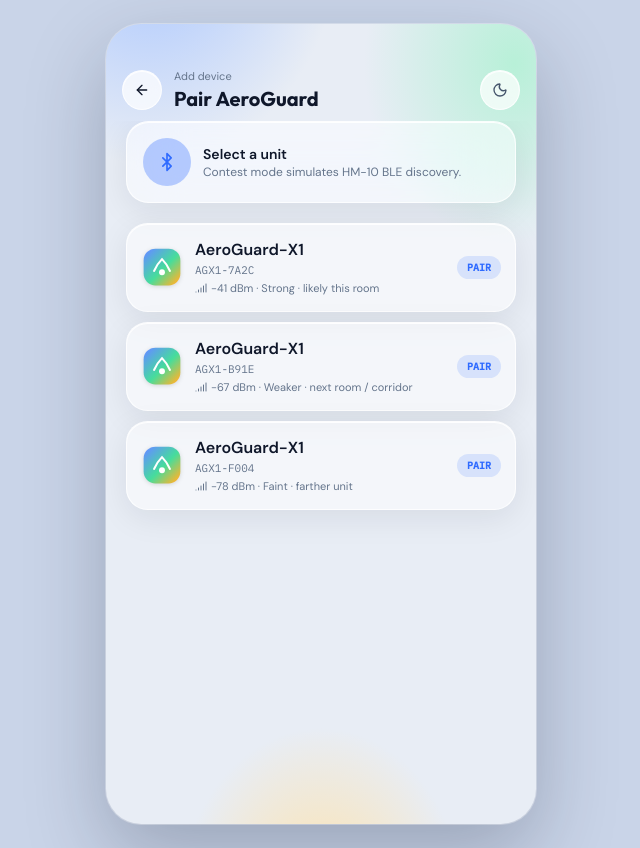
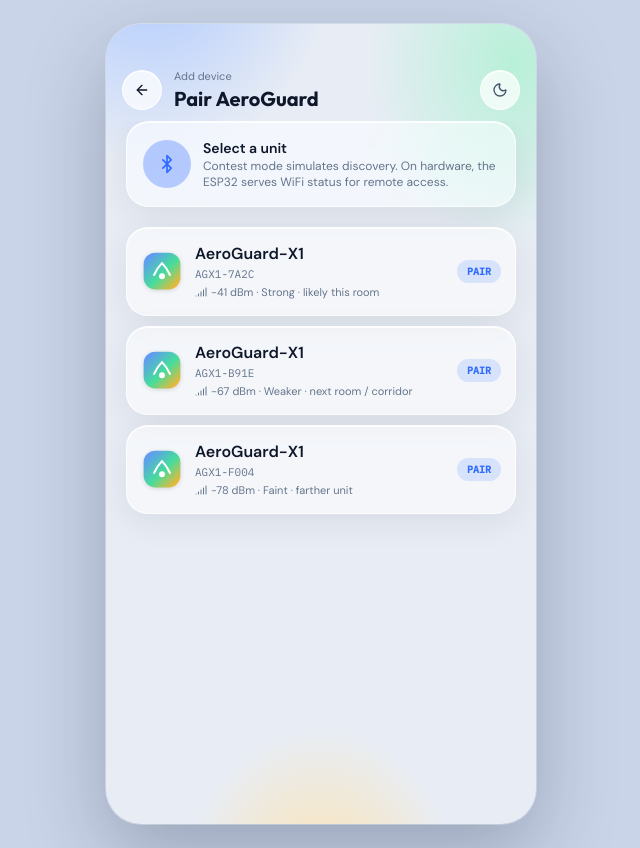
Before and after one commit to Just-LilG/AeroGuard-X1, a Next.js app in the folder companion/: page /pair in a window 1280 px wide. Shown: the whole page, without its empty margins (319-959 px from the left). Built offline with nearby package versions, Linux system fonts and the light colour scheme.

Commit message:
Use ESP32 WiFi bridge for remote app access

```diff
--- a/companion/src/app/d/[id]/device-hub-settings.tsx
+++ b/companion/src/app/d/[id]/device-hub-settings.tsx
@@ -112,10 +112,10 @@ export function DeviceTab({
       </div>
 
       <div className="glass rounded-[1.35rem] px-4 py-1">
-        <InfoRow icon={Radio} label="Link" value="Bluetooth (contest sim)" />
-        <InfoRow icon={Phone} label="GSM" value="SIM800L path" />
+        <InfoRow icon={Radio} label="Link" value="ESP32 WiFi (remote)" />
+        <InfoRow icon={Phone} label="GSM" value="SIM800L alerts" />
         <InfoRow icon={Flame} label="Sensors" value="Gas + flame" />
-        <InfoRow icon={Check} label="Firmware" value="AeroGuard-X1 v1" last />
+        <InfoRow icon={Check} label="Firmware" value="Uno + ESP32 bridge" last />
       </div>
 
       {!confirmRemove ? (
--- a/companion/src/app/pair/page.tsx
+++ b/companion/src/app/pair/page.tsx
@@ -68,7 +68,7 @@ export default function PairPage() {
               {scanning ? "Scanning nearby…" : "Select a unit"}
             </p>
             <p className="text-xs text-muted-foreground">
-              Contest mode simulates HM-10 BLE discovery.
+              Contest mode simulates discovery. On hardware, the ESP32 serves WiFi status for remote access.
             </p>
           </div>
         </div>
```
